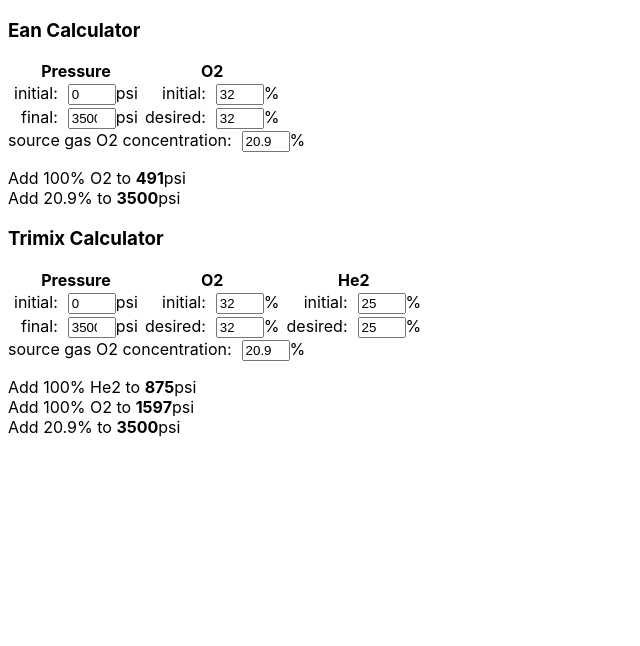
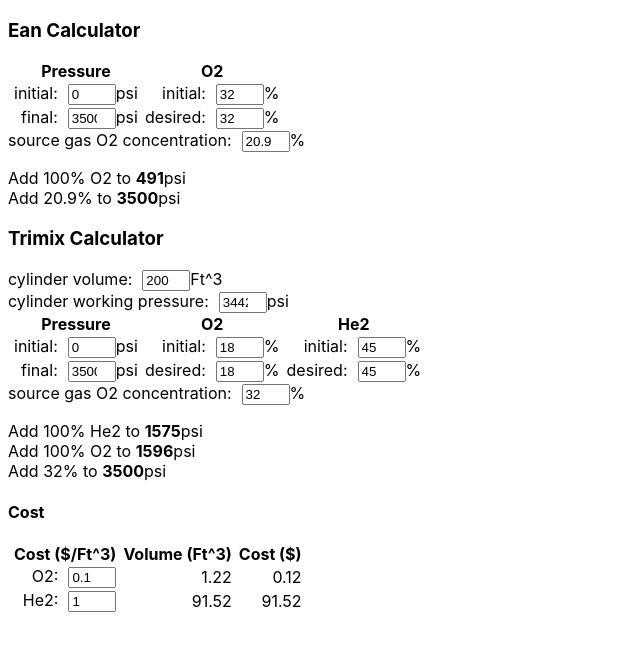
Before and after one commit to bm5w/trimixCalc, a React app: page / in a window 1280 px wide. Shown: the top 646 px of the page, without its empty margins (0-640 px from the left). Built offline with nearby package versions, Linux system fonts and the light colour scheme.

Commit message:
Add Cost component.

```diff
--- a/app/components/Trimix.jsx
+++ b/app/components/Trimix.jsx
@@ -2,19 +2,98 @@ import React from 'react';
 import NumberInput from './NumberInput.jsx';
 import * as _ from 'lodash';
 
+class Cost extends React.Component {
+    constructor(props) {
+        super(props);
+        this.state = {
+            He2Cost: 1.00,
+            O2Cost: .10,
+        };
+
+        this.onChange = this.onChange.bind(this);
+    }
+
+    onChange(id, value) {
+        let initialValues = this.state;
+        initialValues[id] = value
+        this.setState(initialValues);
+    }
+
+    render() {
+        let totalV= this.props.totalVolume;
+        let workingP= this.props.workingPressure;
+        let O2P = this.props.O2P;
+        let He2P = this.props.He2P;
+        let O2V = _.round(this.props.O2P*totalV/workingP, 2);
+        let He2V = _.round(this.props.He2P*totalV/workingP, 2);
+        let O2Cost = _.round(O2V * this.state.O2Cost, 2);
+        let He2Cost = _.round(He2V * this.state.He2Cost, 2);
+        return(
+            <div>
+                <h4>Cost</h4>
+                <table>
+                    <thead>
+                        <tr>
+                            <th>Cost ($/Ft^3)</th>
+                            <th>Volume (Ft^3)</th>
+                            <th>Cost ($)</th>
+                        </tr>
+                     </thead>
+                     <tbody>
+                        <tr>
+                            <td>
+                                <NumberInput
+                                    onChange={this.onChange}
+                                    label='O2'
+                                    id='O2Cost'
+                                    value={this.state.O2Cost}
+                                    step='0.01'
+                                />
+                            </td>
+                            <td>
+                                {O2V}
+                            </td>
+                            <td>
+                                {O2Cost}
+                            </td>
+                        </tr>
+                        <tr>
+                            <td>
+                                <NumberInput
+                                    onChange={this.onChange}
+                                    label='He2'
+                                    id='He2Cost'
+                                    value={this.state.He2Cost}
+                                    step='0.01'
+                                />
+                            </td>
+                            <td>
+                                {He2V}
+                            </td>
+                            <td>
+                                {He2Cost}
+                            </td>
+                        </tr>
+                     </tbody>
+                </table>
+             </div>
+        )
+    }
+}
 
 class Trimix extends React.Component {
     constructor(props) {
         super(props);
         this.state = {
             totalVolume: 200,
+            workingPressure: 3442,
             initialPressure: 0,
             finalPressure: 3500,
-            initialO2: 32.0,
-            finalO2: 32.0,
-            initialHe2: 25.0,
-            finalHe2: 25.0,
-            fillO2: 20.9
+            initialO2: 18.0,
+            finalO2: 18.0,
+            initialHe2: 45.0,
+            finalHe2: 45.0,
+            fillO2: 32.0
         };
 
         this.onChange = this.onChange.bind(this);
@@ -59,10 +138,31 @@ class Trimix extends React.Component {
     render() {
         let He2Add = this.getHe2Pressure();
         let O2Add = this.getO2Pressure();
+        let O2P = O2Add-He2Add;
+        let He2P = He2Add-this.state.initialPressure;
         return (
             <div>
                 <h3>Trimix Calculator</h3>
                 <div>
+                    <div>
+                        <NumberInput
+                            onChange={this.onChange}
+                            label='cylinder volume'
+                            units='Ft^3'
+                            id='totalVolume'
+                            value={this.state.totalVolume}
+                        />
+                    </div>
+                    <div>
+                        <NumberInput
+                            onChange={this.onChange}
+                            label='cylinder working pressure'
+                            units='psi'
+                            id='workingPressure'
+                            value={this.state.workingPressure}
+                        />
+                    </div>
+
                     <table>
                       <thead>
                         <tr>
@@ -165,6 +265,12 @@ class Trimix extends React.Component {
                         Add {this.state.fillO2}% to <span className="bold">{this.state.finalPressure}</span>psi <br/>
                     </p> : <p> Impossible to mix </p>}
                 </div>
+                <Cost
+                    totalVolume={this.state.totalVolume}
+                    workingPressure={this.state.workingPressure}
+                    O2P={O2P}
+                    He2P={He2P}
+                />
             </div>
         )
     }
```
